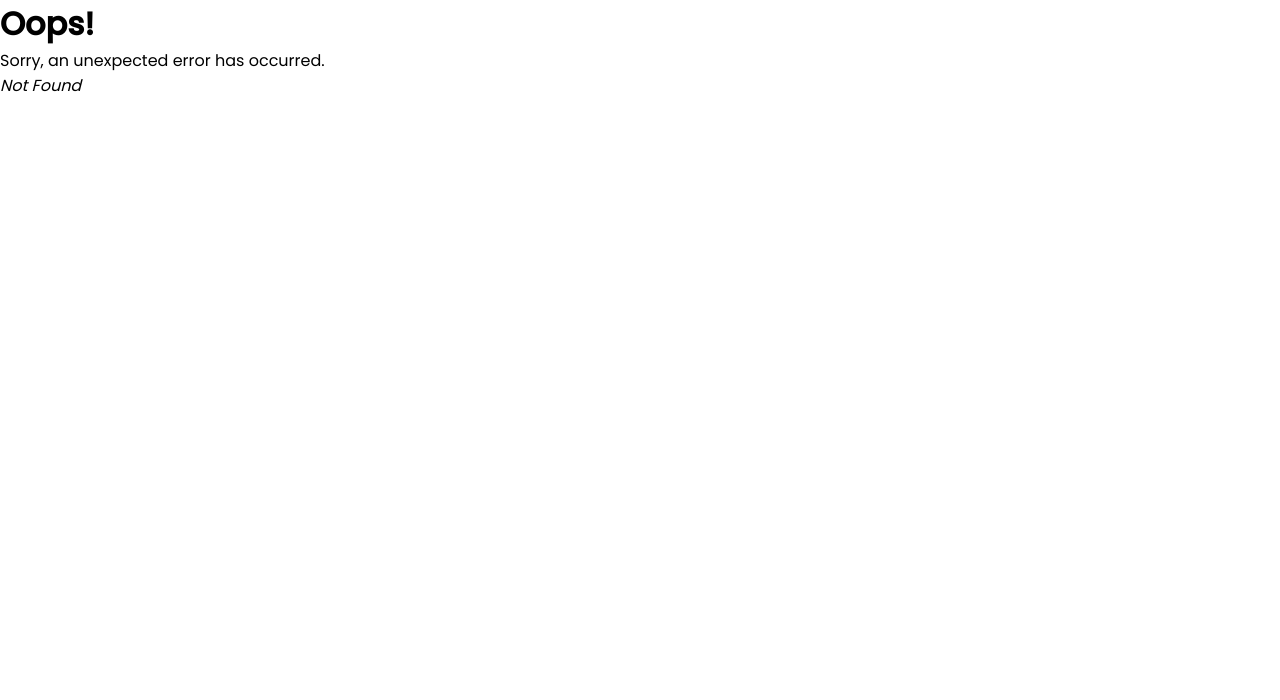
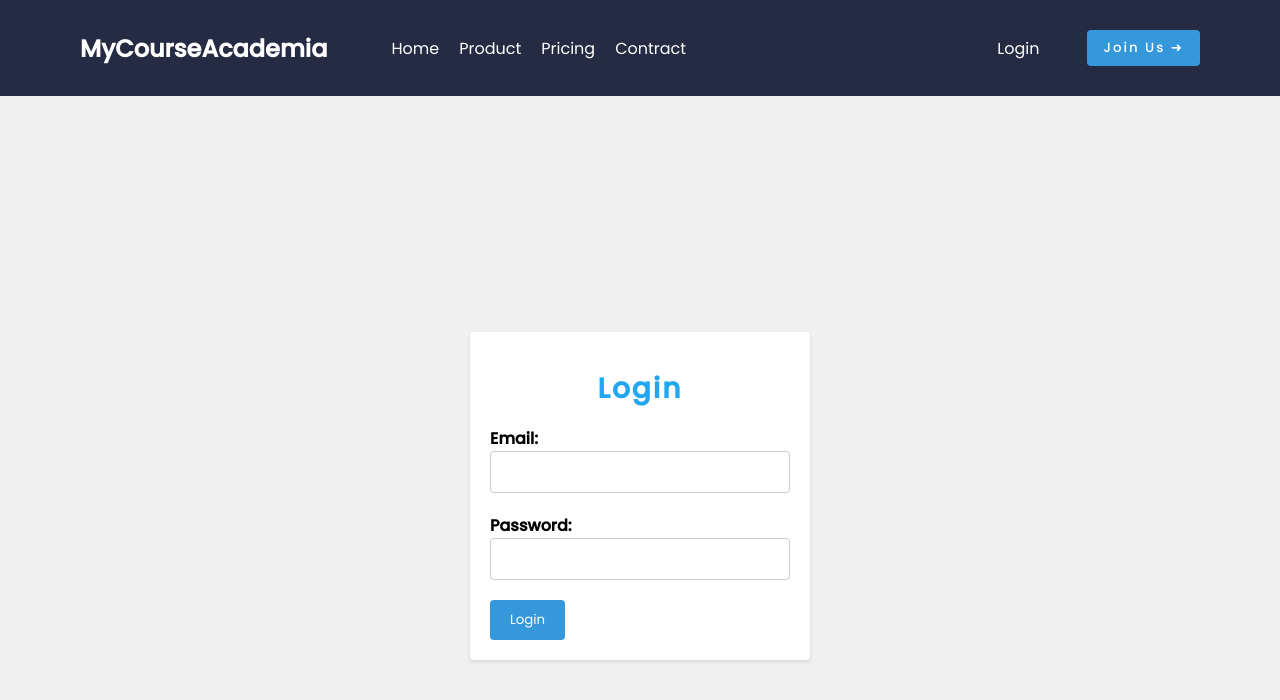
Before and after one commit to Hs809/courseapp-frontend, a React (Create React App) app: page /login in a window 1280 px wide. Before the commit this address had no page. Shown: the top 700 px of the page. Built offline with nearby package versions, Linux system fonts and the light colour scheme.

Commit message:
update header styles, remove sign up component and server as a page, setup login page

```diff
--- a/src/components/header/Header.css
+++ b/src/components/header/Header.css
@@ -45,6 +45,8 @@
     margin:auto;
     margin-right: 2rem;
     cursor: pointer;
+    text-decoration: none;
+    color: var(--light-text-color);
   }
 
   /* Responsive styles for small screens */
--- a/src/components/header/Header.jsx
+++ b/src/components/header/Header.jsx
@@ -23,7 +23,9 @@ const Header = () => {
         </nav>
       </div>
       <div className="right-side">
-        <p className="login">Login</p>
+        <Link className="login" to="/login">
+          <p>Login</p>
+        </Link>
         <Link to="/signup">
           <button className="join-btn">Join Us ➜</button>
         </Link>
--- /dev/null
+++ b/src/css/Login.css
@@ -0,0 +1,54 @@
+/* LoginPage.css */
+
+.login-container {
+    display: flex;
+    justify-content: center;
+    align-items: center;
+    height: 100vh;
+    background-color: #f0f0f0;
+  }
+
+  .login-form {
+    background-color: #fff;
+    box-shadow: 0 2px 4px rgba(0, 0, 0, 0.1);
+    padding: 20px;
+    width: 300px;
+    border-radius: 4px;
+  }
+
+  h2 {
+    text-align: center;
+  }
+
+  .form-group {
+    display: flex;
+    flex-direction: column;
+    margin-bottom: 20px;
+  }
+
+  label {
+    font-weight: bold;
+  }
+
+  input {
+    padding: 10px;
+    border: 1px solid #ccc;
+    border-radius: 4px;
+  }
+
+  button {
+    padding: 10px 20px;
+    background-color: #3498db;
+    color: #fff;
+    border: none;
+    border-radius: 4px;
+    cursor: pointer;
+  }
+
+  /* Responsive styles */
+  @media (max-width: 768px) {
+    .login-form {
+      width: 100%;
+      max-width: 400px;
+    }
+  }
--- a/src/pages/Home.jsx
+++ b/src/pages/Home.jsx
@@ -1,4 +1,6 @@
 import React from "react";
+
+import { Outlet } from "react-router-dom";
 
 import HeroSection from "../components/heroSection/HeroSection";
 
@@ -6,6 +8,7 @@ const Home = () => {
   return (
     <div>
       <HeroSection />
+      <Outlet />
     </div>
   );
 };
--- /dev/null
+++ b/src/pages/Login.jsx
@@ -0,0 +1,47 @@
+import "../css/Login.css";
+
+// LoginPage.js
+import React from "react";
+
+import { useForm } from "react-hook-form";
+
+const Login = () => {
+  const {
+    register,
+    handleSubmit,
+    watch,
+    formState: { errors },
+  } = useForm();
+  const onSubmit = (data) => console.log(data);
+
+  return (
+    <div className="login-container">
+      <form className="login-form" onSubmit={onSubmit}>
+        <p className="form-title">Login </p>{" "}
+        <div className="form-group">
+          <label htmlFor="email">Email:</label>
+          <input
+            type="email"
+            id="email"
+            name="email"
+            {...register("email")}
+            required
+          />
+        </div>
+        <div className="form-group">
+          <label htmlFor="password">Password:</label>
+          <input
+            type="password"
+            id="password"
+            name="password"
+            {...register("password")}
+            required
+          />
+        </div>
+        <button type="submit">Login</button>
+      </form>
+    </div>
+  );
+};
+
+export default Login;
--- a/src/components/signup/Signup.jsx
+++ b/src/pages/Signup.jsx
@@ -1,11 +1,11 @@
-import "./Signup.css";
+import "../css/Signup.css";
 
 import React from "react";
 
 import { useForm } from "react-hook-form";
 import { Outlet } from "react-router-dom";
 
-const SignUp = () => {
+const Signup = () => {
   const {
     register,
     handleSubmit,
@@ -16,7 +16,6 @@ const SignUp = () => {
 
   return (
     <div className="form-container">
-      <p className="form-title">MyCourseAcademia</p>
       <p className="form-title">Sign up </p>
       <form onSubmit={handleSubmit(onSubmit)}>
         <div className="form-group">
@@ -88,4 +87,4 @@ const SignUp = () => {
   );
 };
 
-export default SignUp;
+export default Signup;
```
Also changed, not shown: src/index.js (+9 -4 lines), src/css/Signup.css (renamed from src/components/signup/Signup.css).
